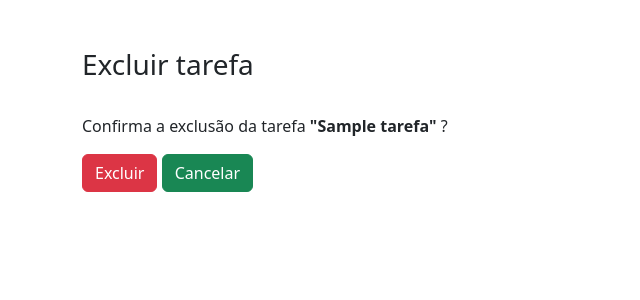
After one commit to luisribeiro1/python_crud, a Django app: page /excluir/1/ in a window 1280 px wide. The commit adds this page. Shown: the top 300 px of the page, without its empty margins (0-640 px from the left). Run offline with Django 5.2, Linux system fonts and the light colour scheme; tables that the repository leaves empty hold one stand-in row (values such as "Sample post").

Commit message:
28/08/2024 - Crud completo de tarefas

```diff
--- /dev/null
+++ b/projeto/app/templates/html/excluir_tarefa.html
@@ -0,0 +1,34 @@
+<!DOCTYPE html>
+<html lang="pt-br">
+
+<head>
+  <meta charset="UTF-8">
+  <meta name="viewport" content="width=device-width, initial-scale=1.0">
+  <title>Tarefas</title>
+
+  <link href="https://cdn.jsdelivr.net/npm/bootstrap@5.3.3/dist/css/bootstrap.min.css" rel="stylesheet"
+    integrity="sha384-QWTKZyjpPEjISv5WaRU9OFeRpok6YctnYmDr5pNlyT2bRjXh0JMhjY6hW+ALEwIH" crossorigin="anonymous">
+  <link rel="stylesheet" href="https://cdn.jsdelivr.net/npm/bootstrap-icons@1.11.3/font/bootstrap-icons.min.css">
+
+</head>
+
+<body>
+
+  <div class="container mt-4">
+
+    <div class="mt-5 mb-4 d-flex justify-content-between">
+      <h3>Excluir tarefa</h3>
+    </div>
+
+    <p>Confirma a exclusão da tarefa <strong>"{{ tarefa.titulo }}"</strong> ?</p>
+    <form method="post" action="">
+      {% csrf_token %}
+      <button type="submit" class="btn btn-danger">Excluir</button>
+      <a href="{% url 'listar_tarefas' %}" class="btn btn-success">Cancelar</a>
+    </form>
+
+  </div>
+
+</body>
+
+</html>
--- a/projeto/app/templates/html/listar_tarefas.html
+++ b/projeto/app/templates/html/listar_tarefas.html
@@ -38,8 +38,8 @@
         <td>{{ tarefa.responsavel }}</td>
         <td>{{ tarefa.status|yesno:"Concluído,Inconcluído" }}</td>
         <td>
-          <a href="#" class="me-3"><i class="bi bi-pen-fill"></i></a>
-          <a href="#"><i class="bi bi-trash-fill text-danger"></i></a>
+          <a href="{% url 'rotaEditarTarefa' tarefa.id_tarefa %}" class="me-3"><i class="bi bi-pen-fill"></i></a>
+          <a href="{% url 'rotaExcluirTarefa' tarefa.id_tarefa %}"><i class="bi bi-trash-fill text-danger"></i></a>
         </td>
       </tr>
       {% endfor %}
--- a/projeto/app/urls.py
+++ b/projeto/app/urls.py
@@ -1,8 +1,9 @@
 from django.urls import path
-from .views import listar_tarefas, criar_tarefa
+from .views import listar_tarefas, criar_tarefa, editar_tarefa, excluir_tarefa
 
 urlpatterns = [
     path('', listar_tarefas, name='listar_tarefas'),
     path('nova/', criar_tarefa, name='rotaNovaTarefa'),
-    #path('editar/', editar_tarefa, name='rotaEditarTarefa'),
+    path('editar/<int:id>/', editar_tarefa, name='rotaEditarTarefa'),
+    path('excluir/<int:id>/', excluir_tarefa, name='rotaExcluirTarefa'),
 ]
--- a/projeto/app/views.py
+++ b/projeto/app/views.py
@@ -1,9 +1,10 @@
-from django.shortcuts import render, redirect
+from django.shortcuts import render, redirect, get_object_or_404
 from .models import Tarefa
 from .forms import TarefaForm
 
 def listar_tarefas(request):
-  lista_tarefas = Tarefa.objects.all()
+  # Caso queira ordenar: lista_tarefas = Tarefa.objects.order_by("id_tarefa")
+  lista_tarefas = Tarefa.objects.all().order_by('id_tarefa')
 
   return render(request, 'html/listar_tarefas.html', {'lista_tarefas': lista_tarefas})
 
@@ -19,4 +20,29 @@ def criar_tarefa(request):
 
   return render(request, 'html/form_tarefa.html', {'form': form})
 
-# def editar_tarefa():
+# Esta view recebe o parâmetro "id" que foi definido na rota
+def editar_tarefa(request, id):
+
+  # Buscar a tarefa onde o "id_tarefa" seja igual ao parâmetro "id"
+  tarefa = get_object_or_404(Tarefa, id_tarefa = id)
+
+  if request.method == "POST":
+    form = TarefaForm(request.POST, instance=tarefa)
+    if form.is_valid():
+      form.save()
+      return redirect('listar_tarefas')
+
+  else:
+    form = TarefaForm(instance=tarefa)
+
+  return render(request, 'html/form_tarefa.html', {'form': form})
+
+def excluir_tarefa(request, id):
+  # Buscar a tarefa onde o "id_tarefa" seja igual ao parâmetro "id"
+  tarefa = get_object_or_404(Tarefa, id_tarefa = id)
+
+  if request.method == "POST":
+    tarefa.delete()
+    return redirect('listar_tarefas')
+
+  return render(request, 'html/excluir_tarefa.html', {'tarefa': tarefa})
```
